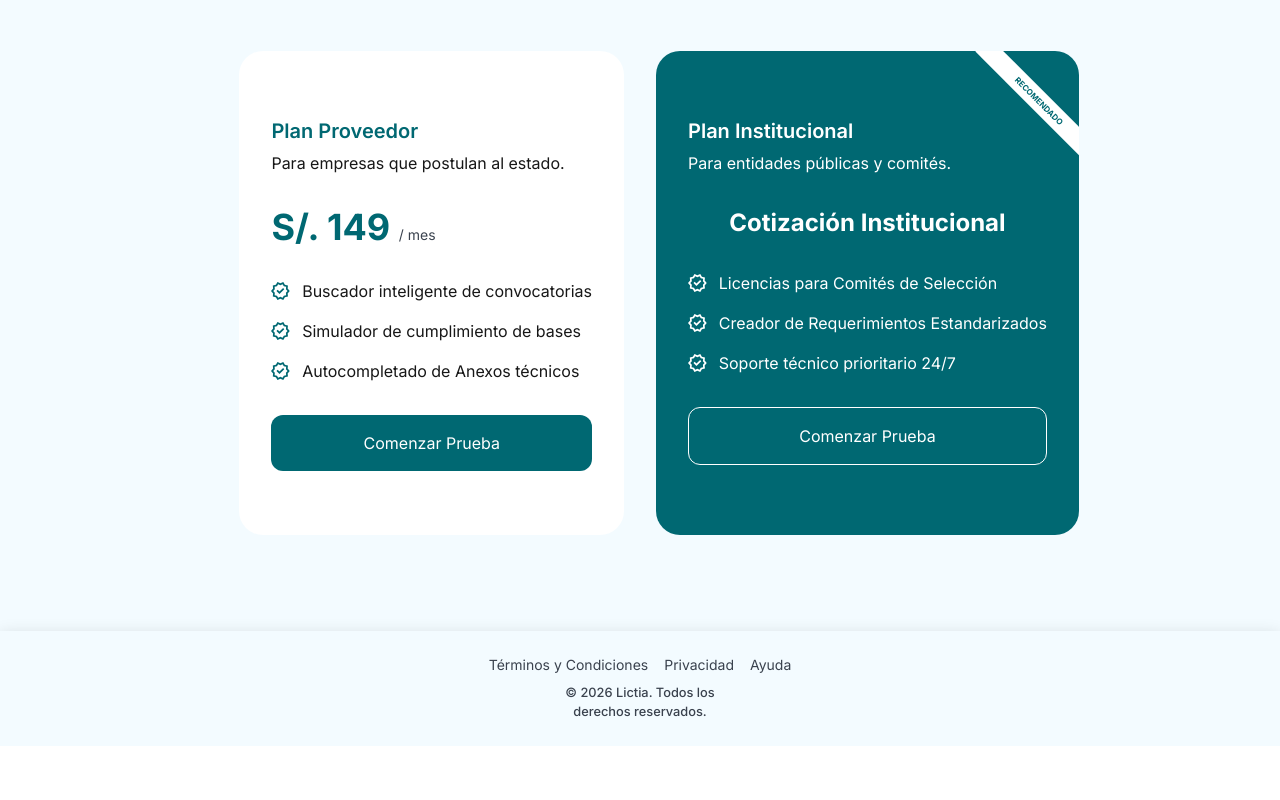
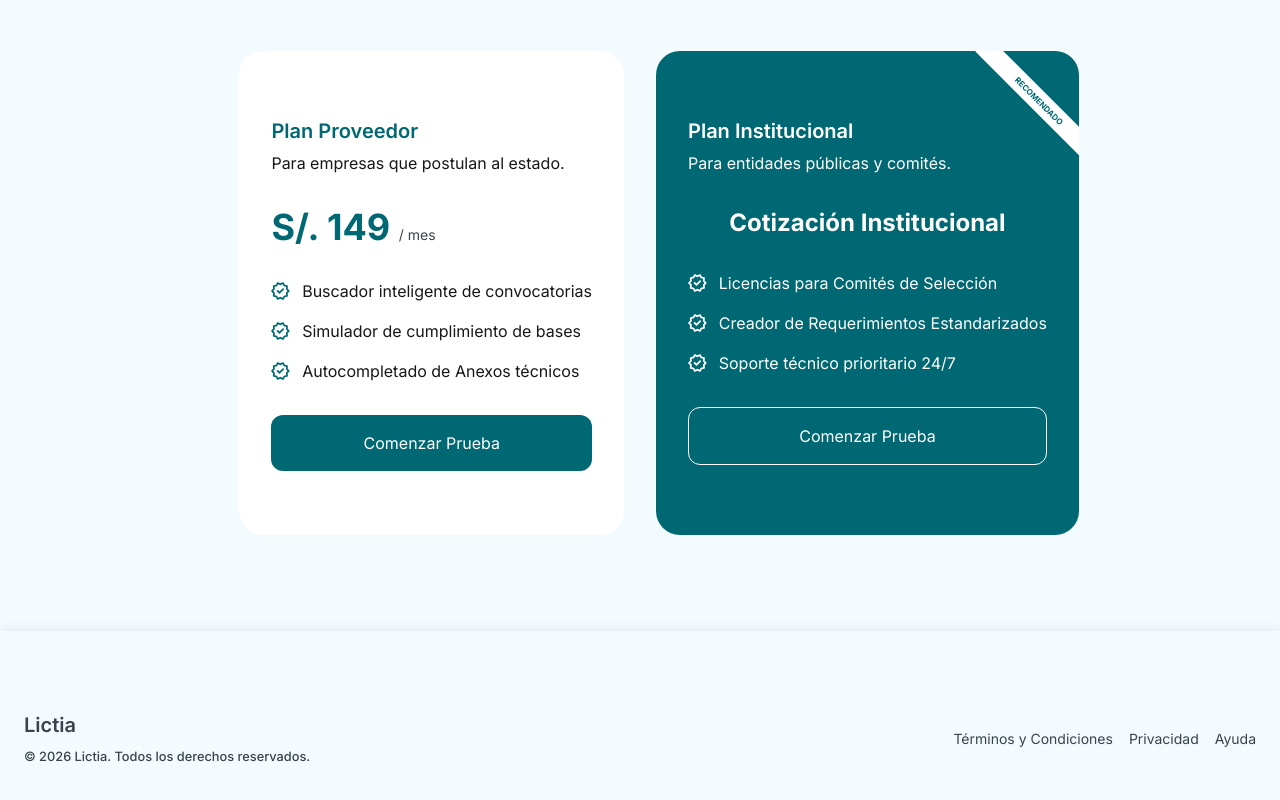
Before and after one commit to No-Country-simulation/S06-26-NC-Equipo-06, a Next.js app in the folder client/: page / in a window 1280 px wide. Shown: the part 1836-2636 px from the top of the page. Before the commit the page ends 2582 px from the top, so only its background shows below. Built offline with nearby package versions, Linux system fonts and the light colour scheme; no server answers.

Commit message:
feat: implement home page layout and footer component

```diff
--- a/client/src/app/page.tsx
+++ b/client/src/app/page.tsx
@@ -1,3 +1,4 @@
+import Footer from "@/components/footer";
 import Header from "@/components/header";
 
 export default function Home() {
@@ -200,16 +201,7 @@ export default function Home() {
           </div>
         </section>
       </main>
-      <footer className="p-6 bg-background-2 w-full shadow-[0_4px_16px_rgba(0,0,0,0.15)]">
-        <ul className="flex gap-4 w-fit mx-auto text-center text-sm text-text-1">
-          <li>Términos y Condiciones</li>
-          <li>Privacidad</li>
-          <li>Ayuda</li>
-        </ul>
-        <small className="block mx-auto text-center mt-2 max-w-50 font-medium text-text-1">
-          © <time dateTime="2026">2026</time> Lictia. Todos los derechos reservados.
-        </small>
-      </footer>
+      <Footer />
     </>
   );
 }
--- /dev/null
+++ b/client/src/components/footer.tsx
@@ -0,0 +1,24 @@
+import Link from "next/link";
+
+const Footer = () => {
+    return (
+        <footer className="bg-background-2 w-full shadow-[0_4px_16px_rgba(0,0,0,0.15)] md:py-14">
+            <div className="flex flex-col md:flex-row justify-between md:items-center p-6 md:max-w-7xl md:mx-auto">
+                <ul className="flex gap-4 w-fit mx-auto md:mx-0 text-center text-sm text-text-1 md:order-2">
+                    <li>Términos y Condiciones</li>
+                    <li>Privacidad</li>
+                    <li>Ayuda</li>
+                </ul>
+                <div>
+                    <Link href="/" className="hidden md:block font-semibold text-xl text-text-1">
+                        Lictia
+                    </Link>
+                    <small className="block mx-auto text-center mt-2 max-w-50 md:max-w-fit font-medium text-text-1">
+                        © <time dateTime="2026">2026</time> Lictia. Todos los derechos reservados.
+                    </small>
+                </div>
+            </div>
+        </footer>
+    );
+}
+export default Footer;
```
